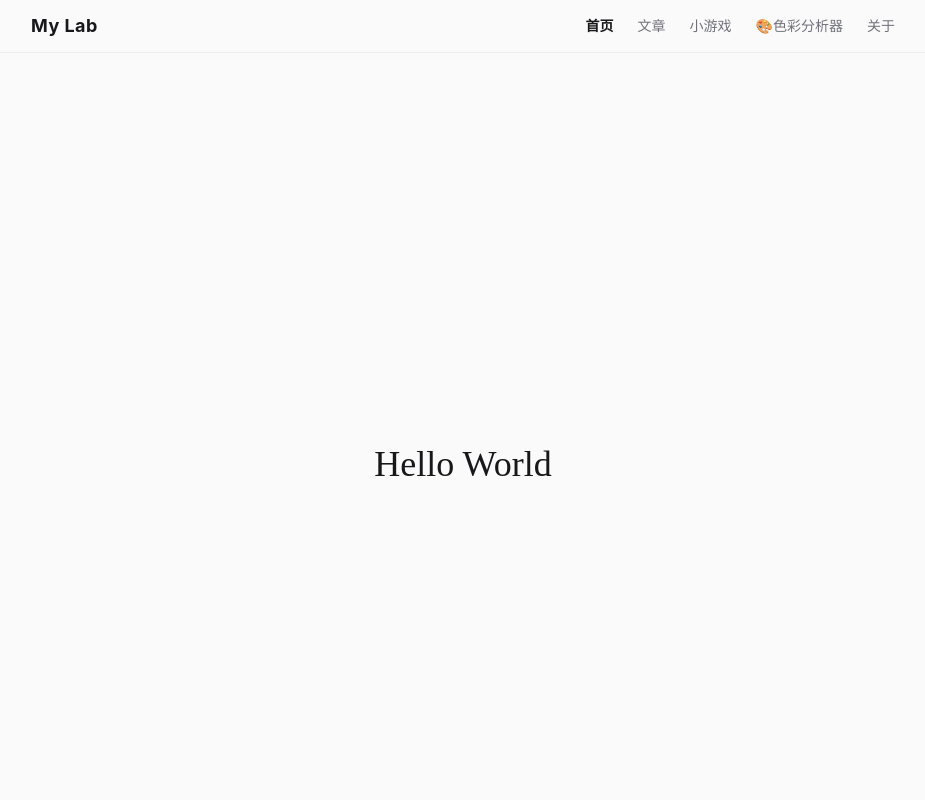
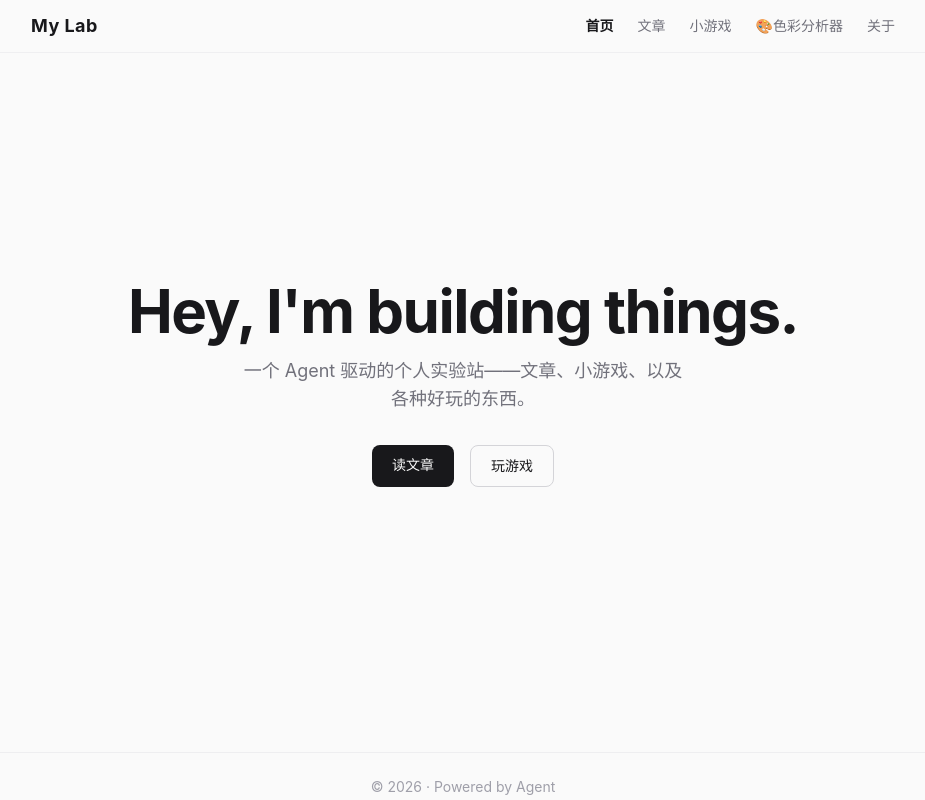
Before and after one commit to Dusk-Hermit/my-site, a Next.js app: page / in a window 1280 px wide. Shown: the top 800 px of the page, without its empty margins (177-1102 px from the left). Built offline with nearby package versions, Linux system fonts and the light colour scheme.

Commit message:
feat: add homepage with tagline and CTAs

```diff
--- a/src/app/page.tsx
+++ b/src/app/page.tsx
@@ -1,7 +1,22 @@
+import Link from "next/link";
+
 export default function Home() {
   return (
-    <main className="flex min-h-screen items-center justify-center">
-      <h1 className="text-4xl font-heading">Hello World</h1>
-    </main>
+    <div className="flex min-h-[80vh] flex-col items-center justify-center text-center">
+      <h1 className="text-5xl font-bold tracking-tight sm:text-6xl">
+        Hey, I&apos;m building things.
+      </h1>
+      <p className="mt-4 max-w-md text-lg text-zinc-500">
+        一个 Agent 驱动的个人实验站——文章、小游戏、以及各种好玩的东西。
+      </p>
+      <div className="mt-8 flex gap-4">
+        <Link href="/articles" className="rounded-lg bg-[var(--color-accent)] px-5 py-2.5 text-sm font-medium text-[var(--color-primary)] transition hover:opacity-80">
+          读文章
+        </Link>
+        <Link href="/games" className="rounded-lg border border-zinc-300 px-5 py-2.5 text-sm font-medium transition hover:bg-zinc-100">
+          玩游戏
+        </Link>
+      </div>
+    </div>
   );
 }
```
